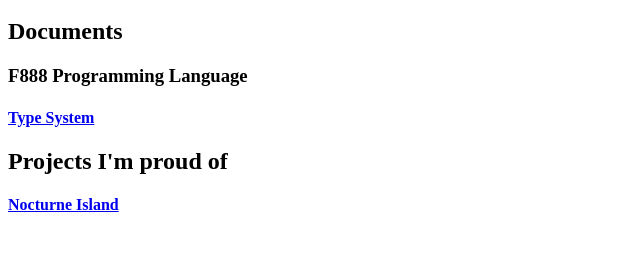
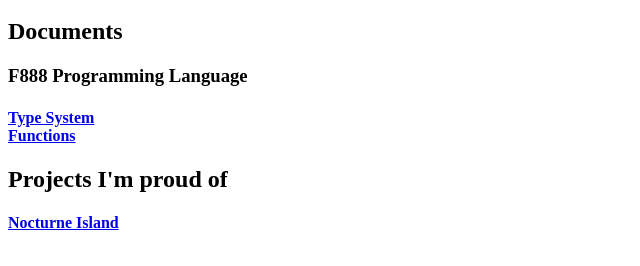
Before and after one commit to omnit3a/omnit3a.github.io, a plain HTML site: page index.html in a window 1280 px wide. Shown: the part 48-314 px from the top of the page, without its empty margins (0-640 px from the left). Drawn offline with Linux system fonts and the light colour scheme.

Commit message:
Add [functions] link to index.html

```diff
--- a/index.html
+++ b/index.html
@@ -9,8 +9,10 @@
   <h2>Documents</h2>
   <h3>F888 Programming Language</h3>
   <h4>
-    <a href="./F888/type-system.html">Type System</a>
+    <a href="./F888/type-system.html">Type System</a><br>
+    <a href="./F888/functions.html">Functions</a>
   </h4>
+
 
   <h2>Projects I'm proud of</h2>
   <h4>
```
